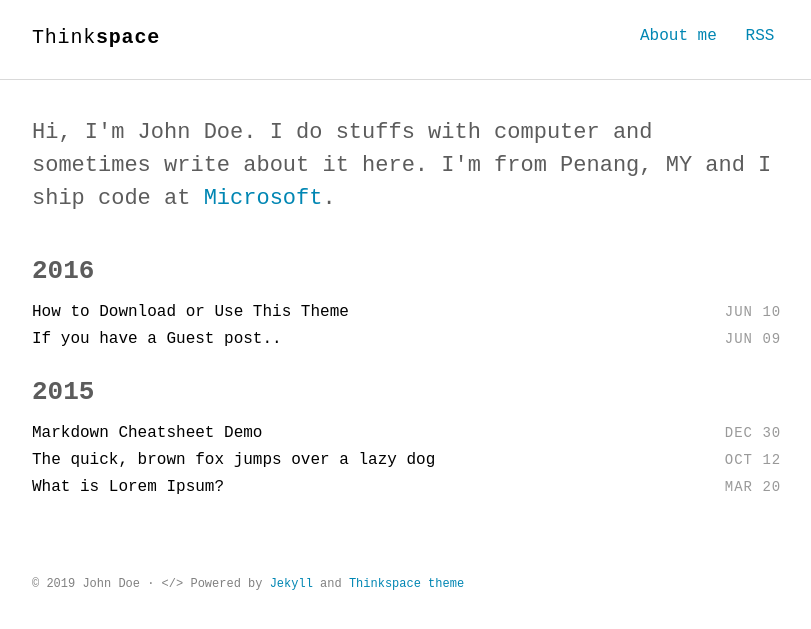
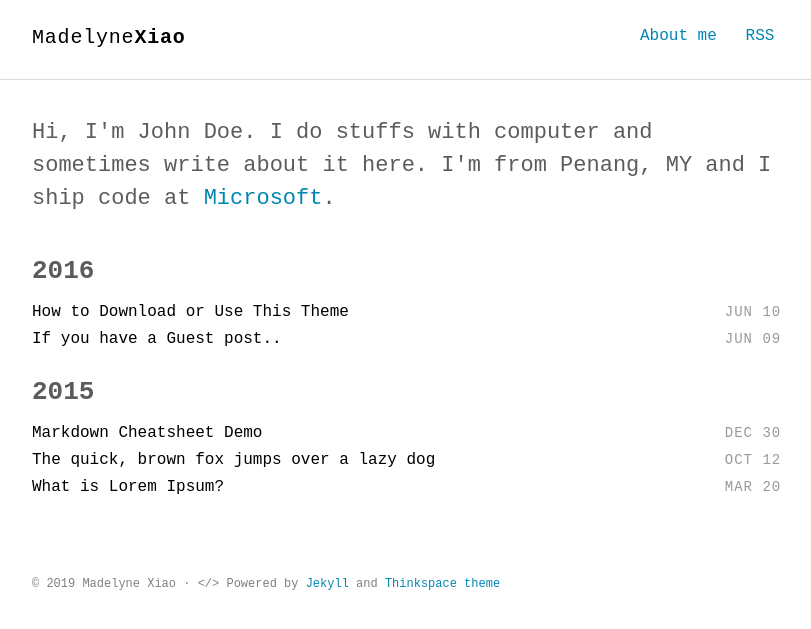
Before and after one commit to madelyne/madelyne.github.io, a Jekyll site: the page built from index.html, in a window 1280 px wide. Shown: the top 629 px of the page, without its empty margins (232-1043 px from the left). Built offline with Jekyll 4.4.1, drawn with Linux system fonts in a browser that asks for light colours; some web fonts are replaced.

Commit message:
updated yml

```diff
--- a/_config.yml
+++ b/_config.yml
@@ -1,6 +1,6 @@
 # Site settings
-title_left    : "Think"
-title_right   : "space" # default: ""
+title_left    : "Madelyne"
+title_right   : "Xiao" # default: ""
 description   : "Minimalist Jekyll theme for technical writing blog."
 keywords      : "Jekyll, theme, free, download, SEO, blog, web, minimalist, thinkspace"
 url           : https://madelyne.github.io # site url
@@ -28,7 +28,7 @@ sass:
 
 # Author settings
 author:
-  name     : "John Doe"
+  name     : "Madelyne Xiao"
 
 plugins:
   - jekyll-sitemap
```
